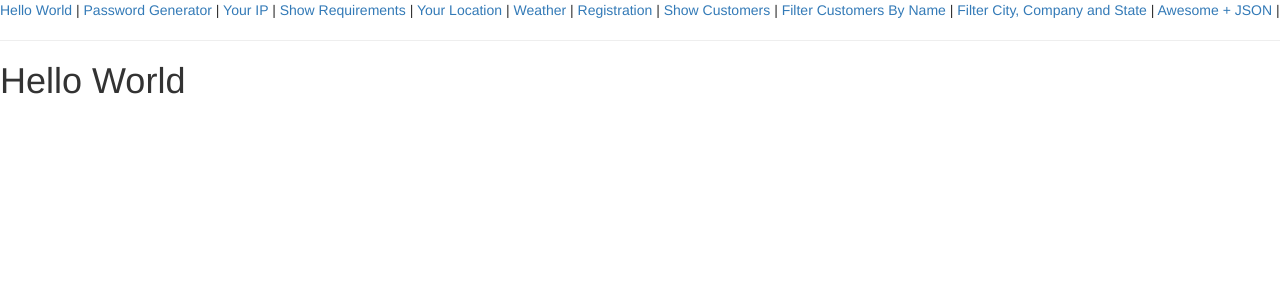
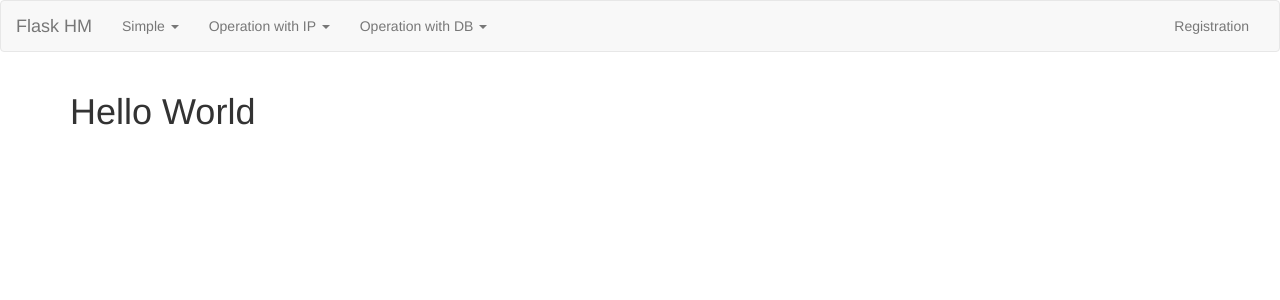
Before and after one commit to DanilaOak/Flask-App, a Flask app: page / in a window 1280 px wide. Shown: the top 300 px of the page. Run offline with Flask 2, Linux system fonts and the light colour scheme; some libraries are stand-ins or nearby versions.

Commit message:
add some css

```diff
--- a/app/templates/base.html
+++ b/app/templates/base.html
@@ -6,20 +6,14 @@
     <link rel="stylesheet" href="https://maxcdn.bootstrapcdn.com/bootstrap/3.3.7/css/bootstrap.min.css">
 </head>
 <body>
-    <div>
-        <a href="index.html">Hello World</a> |
-        <a href="password-gen.html"> Password Generator</a> |
-        <a href="your-ip.html">Your IP</a> |
-        <a href="show-req.html">Show Requirements</a> |
-        <a href="show-location.html">Your Location</a> |
-        <a href="weather-api.html">Weather</a> |
-        <a href="reg-user.html">Registration</a> |
-        <a href="show-customers.html">Show Customers</a> |
-        <a href="filter-by-name.html">Filter Customers By Name</a> |
-        <a href="filter-company-city-state.html">Filter City, Company and State</a> |
-        <a href="awesome-url.html">Awesome + JSON</a> |
+    {% include 'includes/_navbar.html' %}
+    <div class="container">
+        {% block content %}{% endblock %}
     </div>
-    <hr>
-    {% block content %}{% endblock %}
+    <!-- Bootstrap core JavaScript
+    ================================================== -->
+    <!-- Placed at the end of the document so the pages load faster -->
+    <script src="https://ajax.googleapis.com/ajax/libs/jquery/1.12.4/jquery.min.js"></script>
+    <script src="https://maxcdn.bootstrapcdn.com/bootstrap/3.3.7/js/bootstrap.min.js"></script>
    </body>
 </html>
--- /dev/null
+++ b/app/templates/includes/_navbar.html
@@ -0,0 +1,49 @@
+<nav class="navbar navbar-default">
+  <div class="container-fluid">
+    <!-- Brand and toggle get grouped for better mobile display -->
+    <div class="navbar-header">
+      <button type="button" class="navbar-toggle collapsed" data-toggle="collapse" data-target="#bs-example-navbar-collapse-1" aria-expanded="false">
+        <span class="sr-only">Toggle navigation</span>
+        <span class="icon-bar"></span>
+        <span class="icon-bar"></span>
+        <span class="icon-bar"></span>
+      </button>
+      <a class="navbar-brand" href="/">Flask HM</a>
+    </div>
+
+    <!-- Collect the nav links, forms, and other content for toggling -->
+    <div class="collapse navbar-collapse" id="bs-example-navbar-collapse-1">
+      <ul class="nav navbar-nav">
+        <li class="dropdown">
+          <a href="#" class="dropdown-toggle" data-toggle="dropdown" role="button" aria-haspopup="true" aria-expanded="false">Simple <span class="caret"></span></a>
+          <ul class="dropdown-menu">
+            <li><a href="password-gen.html"> Password Generator</a></li>
+            <li><a href="show-req.html">Show Requirements</a></li>
+          </ul>
+        </li>
+        <li class="dropdown">
+          <a href="#" class="dropdown-toggle" data-toggle="dropdown" role="button" aria-haspopup="true" aria-expanded="false">Operation with IP <span class="caret"></span></a>
+          <ul class="dropdown-menu">
+            <li><a href="your-ip.html">Your IP</a></li>
+            <li><a href="show-location.html">Your Location</a></li>
+            <li role="separator" class="divider"></li>
+            <li><a href="weather-api.html">Weather</a></li>
+          </ul>
+        </li>
+        <li class="dropdown">
+          <a href="#" class="dropdown-toggle" data-toggle="dropdown" role="button" aria-haspopup="true" aria-expanded="false">Operation with DB <span class="caret"></span></a>
+          <ul class="dropdown-menu">
+            <li><a href="show-customers.html">Show Customers</a></li>
+            <li><a href="filter-by-name.html">Filter Customers By Name</a></li>
+            <li><a href="filter-company-city-state.html">Filter City, Company and State</a></li>
+            <li role="separator" class="divider"></li>
+            <li><a href="awesome-url.html">Awesome + JSON</a></li>
+          </ul>
+        </li>
+      </ul>
+      <ul class="nav navbar-nav navbar-right">
+        <li><a href="reg-user.html">Registration</a></li>
+      </ul>
+    </div><!-- /.navbar-collapse -->
+  </div><!-- /.container-fluid -->
+</nav>
```
